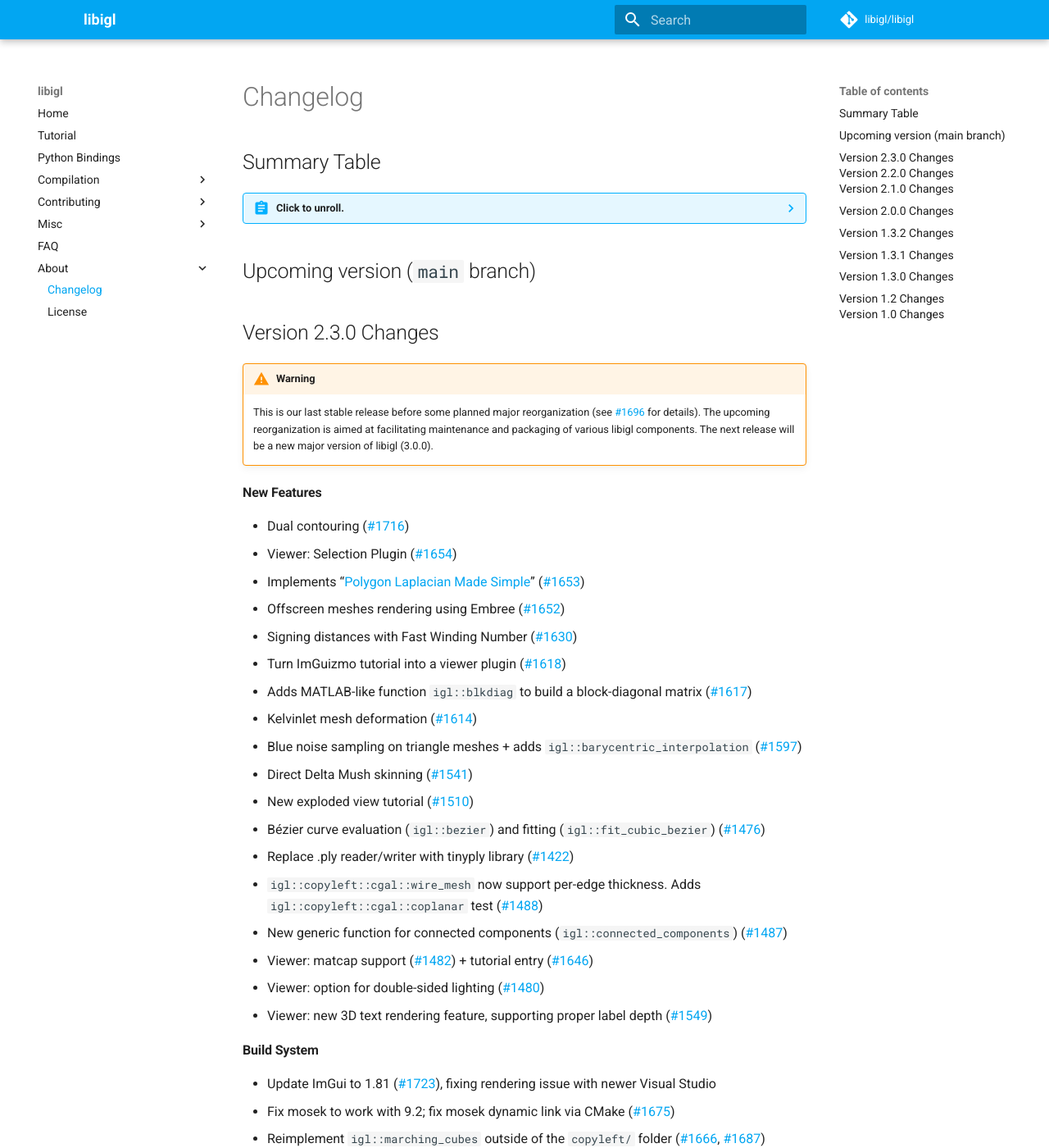
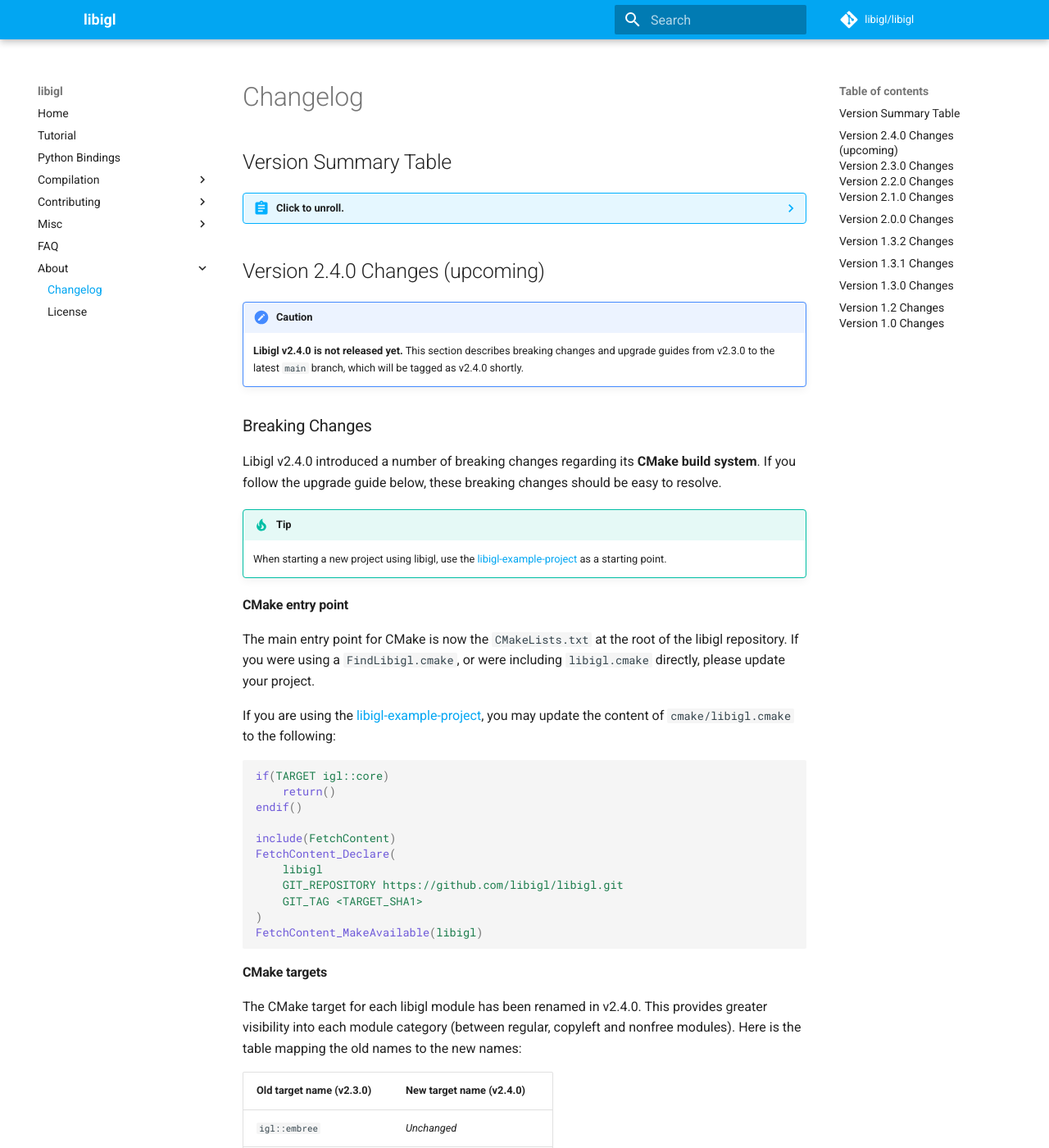
Before and after one commit to libigl/libigl.github.io, an MkDocs documentation site: the page built from docs/changelog.md, in a window 1280 px wide and 1400 px high. Shown: the whole window at 82% size. Built offline with MkDocs 1.6.1 and Material for MkDocs 9.7.7, drawn with Linux system fonts in a browser that asks for light colours; formulas are drawn with MathJax 3; comment, search, counter and statistics services are not loaded; some of the changed text lies outside the part shown.

Commit message:
Update changelog for v2.4.0

````diff
--- a/docs/changelog.md
+++ b/docs/changelog.md
@@ -3,7 +3,7 @@
 
 # Changelog
 
-## Summary Table
+## Version Summary Table
 
 ??? abstract "Click to unroll."
 
@@ -51,7 +51,93 @@
       0.1.5   | Compilation on windows, bug fix for compilation with cygwin
       0.1.1   | Alpha release with core functions, extras, examples
 
-## Upcoming version (`main` branch)
+## Version 2.4.0 Changes (upcoming)
+
+!!! caution
+    **Libigl v2.4.0 is not released yet.** This section describes breaking changes and upgrade guides from v2.3.0 to the latest `main` branch, which will be tagged as v2.4.0 shortly.
+
+### Breaking Changes
+
+Libigl v2.4.0 introduced a number of breaking changes regarding its **CMake build system**. If you follow the upgrade guide below, these breaking changes should be easy to resolve.
+
+!!! tip
+    When starting a new project using libigl, use the [libigl-example-project](https://github.com/libigl/libigl-example-project) as a starting point.
+
+#### CMake entry point
+
+The main entry point for CMake is now the `CMakeLists.txt` at the root of the libigl repository. If you were using a `FindLibigl.cmake`, or were including `libigl.cmake` directly, please update your project.
+
+If you are using the [libigl-example-project](https://github.com/libigl/libigl-example-project), you may update the content of `cmake/libigl.cmake` to the following:
+
+```cmake
+if(TARGET igl::core)
+    return()
+endif()
+
+include(FetchContent)
+FetchContent_Declare(
+    libigl
+    GIT_REPOSITORY https://github.com/libigl/libigl.git
+    GIT_TAG <TARGET_SHA1>
+)
+FetchContent_MakeAvailable(libigl)
+```
+
+#### CMake targets
+
+The CMake target for each libigl module has been renamed in v2.4.0. This provides greater visibility into each module category (between regular, copyleft and nonfree modules). Here is the table mapping the old names to the new names:
+
+| Old target name (v2.3.0) | New target name (v2.4.0) |
+|--------------------------|--------------------------|
+| `igl::embree`            | _Unchanged_                  |
+| `igl::opengl_glfw`       | `igl::glfw`                  |
+| `igl::opengl_glfw_imgui` | `igl::imgui`                 |
+| `igl::opengl`            | _Unchanged_                  |
+| `igl::png`               | _Unchanged_                  |
+| `igl::predicates`        | _Unchanged_                  |
+| `igl::xml`               | _Unchanged_                  |
+|                          | `igl_copyleft::core` (_New_) |
+| `igl::cgal`              | `igl_copyleft::cgal`         |
+| `igl::comiso`            | `igl_copyleft::comiso`       |
+| `igl::cork`              | `igl_copyleft::cork`         |
+| `igl::tetgen`            | `igl_copyleft::tetgen`       |
+| `igl::matlab`            | `igl_restricted::matlab`        |
+| `igl::mosek`             | `igl_restricted::mosek`         |
+| `igl::triangle`          | `igl_restricted::triangle`      |
+
+#### CMake options
+
+Some libigl CMake options have changed in v2.4.0. Here is a mapping from the old name to the new names:
+
+| Old option (v2.3.0) | New option (v2.4.0) |
+|---------------------|---------------------|
+| LIBIGL_WITH_EMBREE            | _Unchanged_                       |
+| LIBIGL_WITH_OPENGL            | _Unchanged_                       |
+| LIBIGL_WITH_OPENGL_GLFW       | LIBIGL_WITH_GLFW                  |
+| LIBIGL_WITH_OPENGL_GLFW_IMGUI | LIBIGL_WITH_IMGUI                 |
+| LIBIGL_WITH_PNG               | _Unchanged_                       |
+| LIBIGL_WITH_PREDICATES        | _Unchanged_                       |
+| LIBIGL_WITH_XML               | _Unchanged_                       |
+|                               | LIBIGL_COPYLEFT_WITH_CORE (_New_) |
+| LIBIGL_WITH_CGAL              | LIBIGL_COPYLEFT_WITH_CGAL         |
+| LIBIGL_WITH_COMISO            | LIBIGL_COPYLEFT_WITH_COMISO       |
+| LIBIGL_WITH_CORK              | LIBIGL_COPYLEFT_WITH_CORK         |
+| LIBIGL_WITH_TETGEN            | LIBIGL_COPYLEFT_WITH_TETGEN       |
+| LIBIGL_WITH_TRIANGLE          | LIBIGL_RESTRICTED_WITH_TRIANGLE   |
+| LIBIGL_WITH_MATLAB            | LIBIGL_RESTRICTED_WITH_MATLAB     |
+| LIBIGL_WITH_MOSEK             | LIBIGL_RESTRICTED_WITH_MOSEK      |
+| LIBIGL_WITH_PYTHON            | _Removed_                         |
+| LIBIGL_BUILD_TESTS            | _Unchanged_                       |
+| LIBIGL_BUILD_TUTORIALS        | _Unchanged_                       |
+| LIBIGL_EXPORT_TARGETS         | LIBIGL_INSTALL                    |
+| LIBIGL_USE_STATIC_LIBRARY     | _Unchanged_                       |
+
+!!! tip
+    There is a now a sample file `LibiglOption.cmake.sample` at the root of the libigl repository. Simply remove the `.sample` extension and edit this file to modify libigl compilation options. If you are using libigl as a subdirectory (e.g. in a parent project), then please set your options in the parent project instead.
+
+### Other Changes
+
+- ...
 
 ## Version 2.3.0 Changes
 
--- a/mkdocs.yml
+++ b/mkdocs.yml
@@ -65,6 +65,7 @@ plugins:
         'RELEASE_HISTORY.md': 'changelog.md'
         'LICENSE.md': 'license.md'
         'CONTRIBUTING.md': 'bug-report.md'
+        'upgrade-v2-to-v3.md': 'changelog.md'
 nav:
   - Home: index.md
   - Tutorial: tutorial.md
@@ -73,7 +74,6 @@ nav:
       - Example Project: example-project.md
       - Static Library: static-library.md
       - External Dependencies: third-party.md
-      - Upgrading v2 to v3: upgrade-v2-to-v3.md
   - Contributing:
       - Style Guidelines: style-guidelines.md
       - Bug Report: bug-report.md
````
Also changed, not shown: docs/index.md (+0 -1 lines), docs/upgrade-v2-to-v3.md (deleted, +0 -78 lines).
